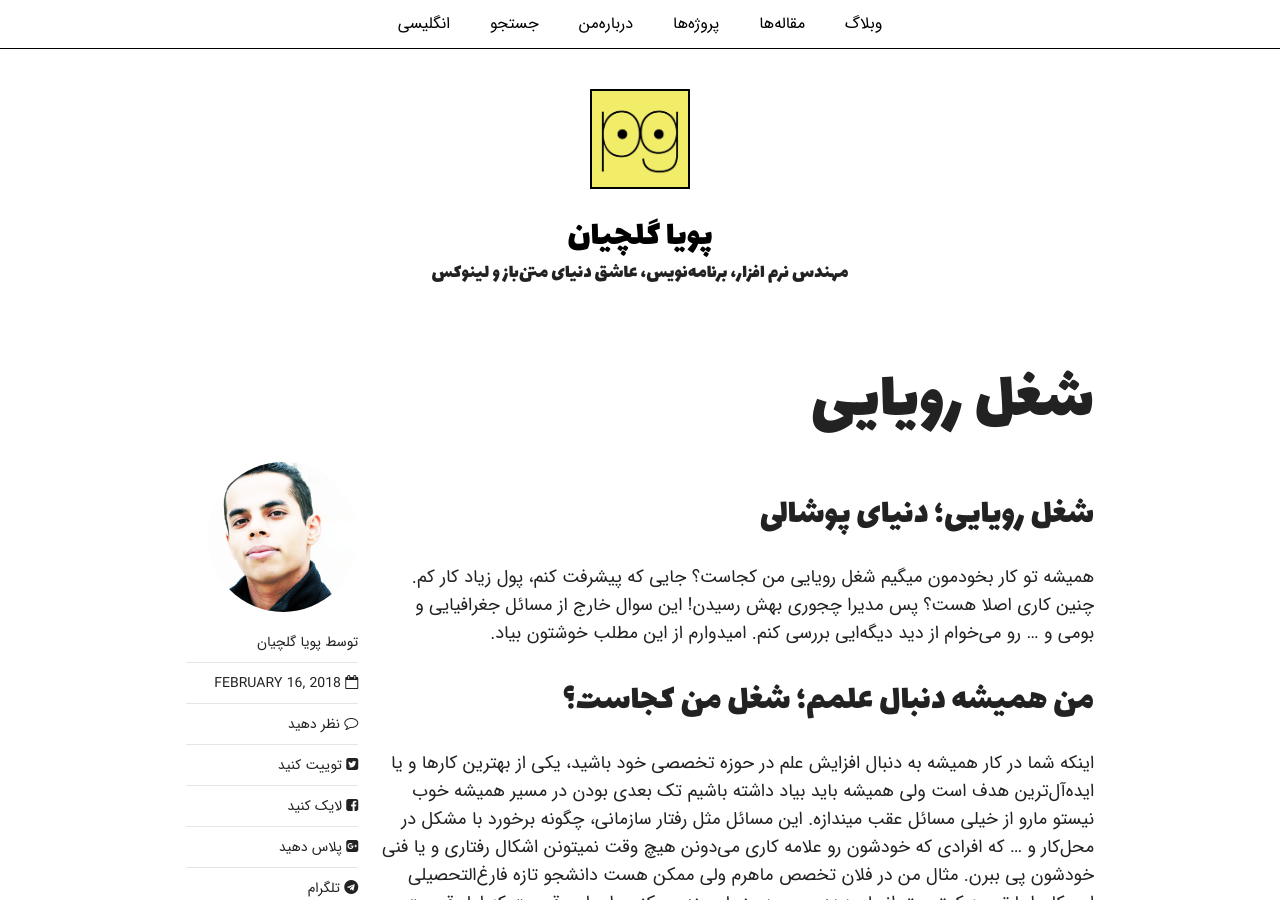
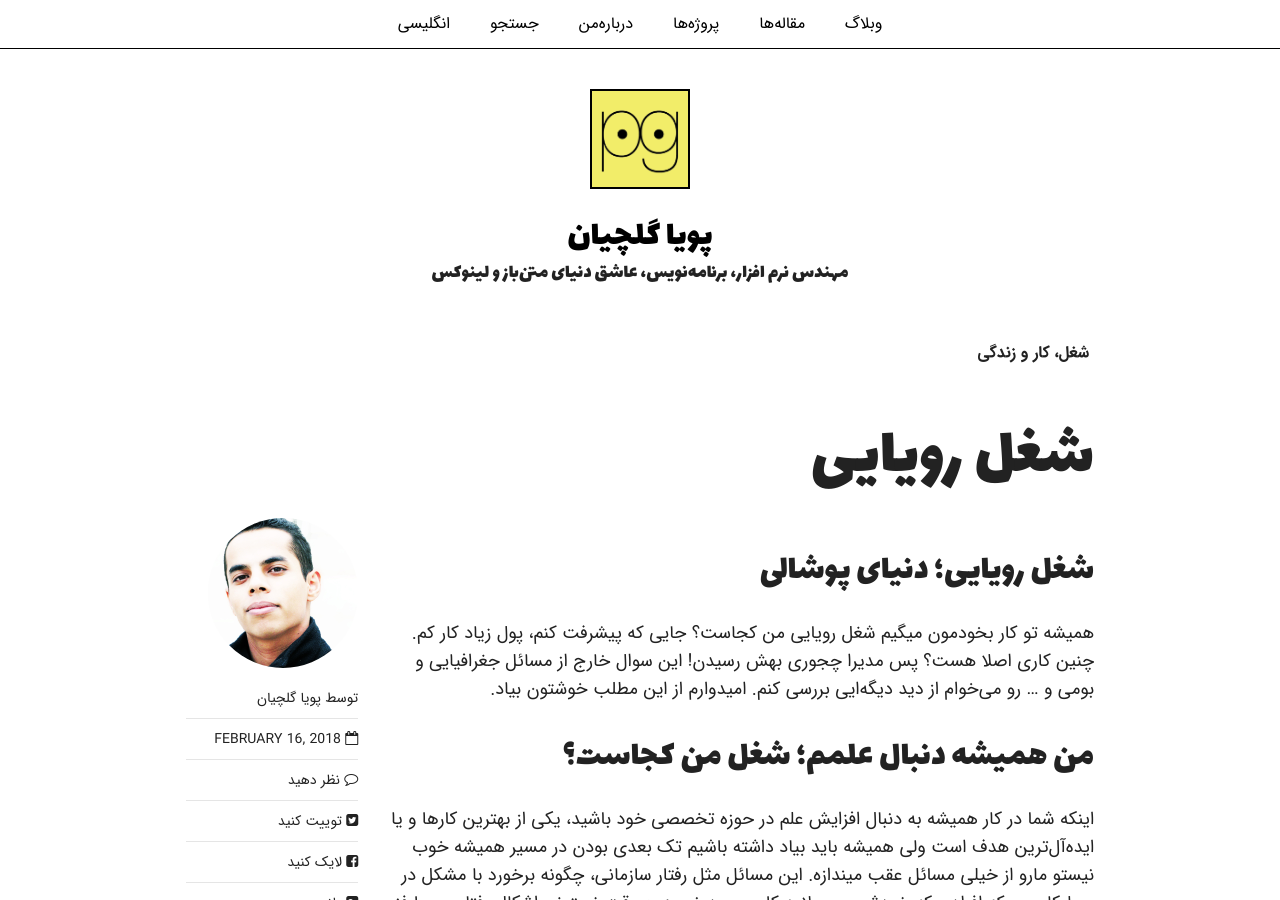
Before and after one commit to pooya-golchian/farsi, a Jekyll site: the page built from _posts/articles/2018-02-17-dream-job.md, in a window 1280 px wide and 900 px high. Built offline with Jekyll 4.4.1, drawn with Linux system fonts in a browser that asks for light colours; nearby versions of some CDN libraries; comment, search, counter and statistics services are not loaded.

Commit message:
add tags to post

```diff
--- a/_posts/articles/2018-02-17-dream-job.md
+++ b/_posts/articles/2018-02-17-dream-job.md
@@ -4,7 +4,7 @@ title: شغل رویایی
 modified:
 categories: articles
 excerpt: 'شغل رویایی ما کجاست؟ چجوری به این شغل برسم؟'
-tags: []
+tags: [شغل، کار و زندگی]
 comments: true
 share: true
 image:
```
